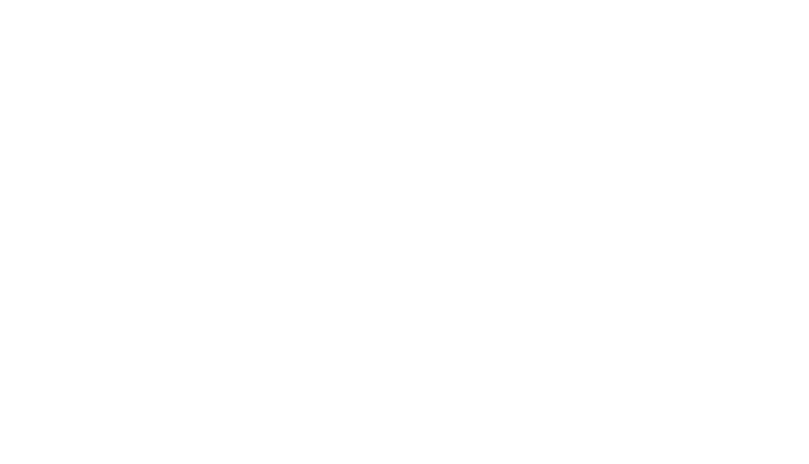
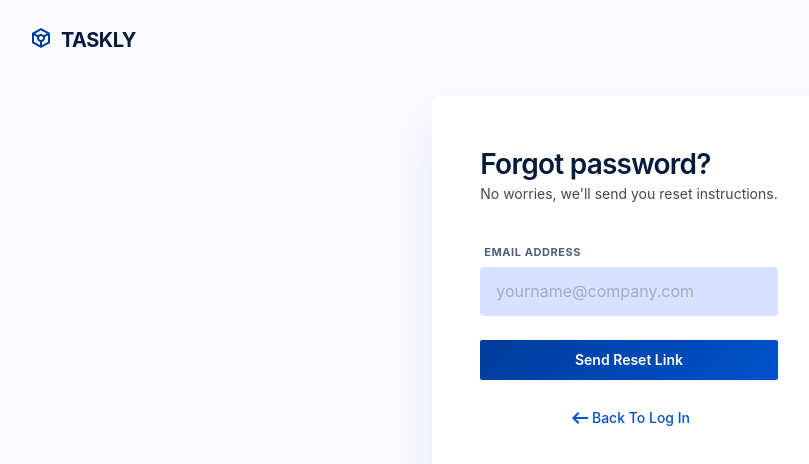
Before and after one commit to rewanabdelaziz/Taskly, an Angular app: page /forgot-password in a window 1280 px wide. Before the commit this address led to /. Shown: the top 464 px of the page, without its empty margins (11-820 px from the left). Built offline with nearby package versions, Linux system fonts and the light colour scheme.

Commit message:
feat: implement forget password page

```diff
--- a/src/app/app.component.ts
+++ b/src/app/app.component.ts
@@ -1,6 +1,9 @@
-import { Component} from '@angular/core';
-import { RouterOutlet } from '@angular/router';
+import { Component, inject, OnInit} from '@angular/core';
+import { ActivatedRoute, NavigationEnd, Router, RouterOutlet } from '@angular/router';
 import { ToastComponent } from './shared/components/toast/toast.component';
+import { StorageKeys } from './core/enums/storage-keys';
+import { ToastNotificationService } from './shared/services/toast-notification.service';
+import { filter} from 'rxjs';
 
 
 @Component({
@@ -10,6 +13,34 @@
   templateUrl: './app.component.html',
   styleUrl: './app.component.css',
 })
-export class AppComponent {
+export class AppComponent implements OnInit{
   title = 'TASKLY';
+
+  private _router = inject(Router)
+  private _activatedRouter = inject(ActivatedRoute)
+  private _toast = inject(ToastNotificationService)
+
+  ngOnInit(): void {
+    this._activatedRouter.fragment.subscribe((frag)=>{
+      // if url includes fragments (#)
+      if (frag){
+        const params = new URLSearchParams(frag);
+        const type = params.get('type');
+        const accessToken = params.get(StorageKeys.ACCESS_TOKEN)
+
+        if(type === 'recovery' ){
+          if(accessToken){
+            this._router.navigate(['/reset-password'],{
+              state: {accessToken : accessToken}
+            })
+          }else{
+            this._toast.showMsg('Invalid or expired reset link.')
+          }
+        }
+
+
+
+      }
+    })
+  }
 }
--- a/src/app/core/enums/api-endpoints.ts
+++ b/src/app/core/enums/api-endpoints.ts
@@ -4,5 +4,6 @@
     REFRESH_TOKEN ="/auth/v1/token?grant_type=refresh_token",
     LOGOUT= "/auth/v1/logout",
     GET_USER = "/auth/v1/user",
+    RECOVER_PASSWORD = "/auth/v1/recover",
     ADD_PROJECT = "/rest/v1/projects",
 }
--- /dev/null
+++ b/src/app/features/auth/components/forget-password/forget-password.component.html
@@ -0,0 +1,86 @@
+
+  <!--form container-->
+  <div class="bg-white mt-4 shadow-form-shadow px-6 py-[10.5px] sm:p-12 rounded-lg max-w-120">
+    <!-- form header -->
+    <div class=" mb-10">
+      <h2
+        class="sm:text-[1.75rem]/[2.5rem] text-[1.875rem]/[2.25rem] font-semibold text-slate-dark sm:tracking-[-0.75px] tracking-[-0.8px]"
+      >
+        Forgot password?
+      </h2>
+      <p class="body-md sm:text-sm/[20px]">No worries, we'll send you reset instructions.</p>
+    </div>
+    <!-- form -->
+    <form class="flex-1 flex flex-col justify-center" [formGroup]="forgetPasswordFrom" (ngSubmit)="onSubmit($event)">
+      <div class="form-control">
+        <label
+          for="email"
+          class="form-label"
+          [class.!error-label]="(isSubmitted() || forgetPasswordFrom.get('email')?.touched) && forgetPasswordFrom.get('email')?.errors"
+          >email address</label
+        >
+        <input
+          type="text"
+          name="email"
+          id="email"
+          class="input-text"
+          placeholder="yourname@company.com"
+          formControlName="email"
+        />
+        @if ((isSubmitted() || forgetPasswordFrom.get('email')?.touched) && forgetPasswordFrom.get('email')?.errors) {
+          <p class="error-msg mt-1.5">Please enter a valid email address.</p>
+        }
+      </div>
+
+
+
+
+      <button type="submit" class="btn-primary w-full mb-4" [disabled]="isSubmitted() || forgetPasswordFrom.invalid">Send Reset Link</button>
+      <button type="button" class="btn-ghost  text-primary-container shadow-none mb-4 flex items-center justify-center"> <span class="material-symbols-outlined">
+        arrow_left_alt
+        </span>
+       <span>Back to Log in</span>
+      </button>
+
+    </form>
+
+    @if(isSuccess()){
+        <div class="mt-18 hidden sm:block ">
+        <div class="mb-6 text-[14px]/[17.5px] tracking-normal text-success-msg-text bg-success-msg-bg p-4 rounded-lg flex items-center gap-4">
+            <span class="material-symbols-outlined ">
+                check_circle
+            </span>
+            <p>If an account exists with this email, we’ve sent a password reset link.</p>
+        </div>
+
+        <div>
+            <p class="text-[11px]/[16.5px] tracking-[0.55px] uppercase text-text-body mb-3 font-bold text-center">Didn't receive the email?</p>
+            <div class="flex items-center justify-center gap-2 bg-surface-low text-placeholder font-semibold text-[18px]/[24px] tracking-normal py-3">
+                <span class="material-symbols-outlined">
+                  timer
+                </span>
+                <p>Resend in 0{{timerMin()}}:{{ timerSec() < 10 ? '0' : '' }}{{timerSec()}}</p>
+            </div>
+        </div>
+
+    </div>
+    }
+  </div>
+
+@if(isSuccess()){
+    <div class="mt-18 sm:hidden block p-2  rounded-lg text-success-msg-text bg-success-msg-bg">
+    <div class="mb-6 text-[14px]/[17.5px] tracking-normal">
+        <div class="border-b border-message-border flex items-center gap-3">
+            <span class="material-symbols-outlined ">
+            check_circle
+            </span>
+            <p>If an account exists with this email, we’ve sent a password reset link.</p>
+        </div>
+    </div>
+    <div class="text-[11px]/[16.5px] tracking-[1.1px] uppercase flex justify-between font-bold ">
+        <p class=" text-secondary-green text-center ">Didn't receive the email?</p>
+        <p class="text-primary-container">Resend in 0{{timerMin()}}:{{ timerSec() < 10 ? '0' : '' }}{{timerSec()}}</p>
+    </div>
+
+</div>
+}
--- /dev/null
+++ b/src/app/features/auth/components/forget-password/forget-password.component.ts
@@ -0,0 +1,93 @@
+import { Component, inject, OnDestroy, signal } from '@angular/core';
+import { ToastNotificationService } from '../../../../shared/services/toast-notification.service';
+import { AuthServiceService } from '../../services/auth-service.service';
+import { FormBuilder, FormGroup, ReactiveFormsModule, Validators } from '@angular/forms';
+
+@Component({
+  selector: 'app-forget-password',
+  standalone: true,
+  imports: [ReactiveFormsModule],
+  templateUrl: './forget-password.component.html',
+  styleUrl: './forget-password.component.css'
+})
+export class ForgetPasswordComponent implements OnDestroy{
+  private fb = inject(FormBuilder);
+  private _authServie = inject(AuthServiceService);
+  _globalMsg = inject(ToastNotificationService)
+
+  forgetPasswordFrom: FormGroup;
+  isSubmitted = signal(false);
+  isSuccess
+  timerMin
+  timerSec
+  private timeIntervalId : null | number = null
+
+
+  forgetPasswordPlayload!: {email: string};
+
+  constructor() {
+    this.timerMin = signal(4)
+    this.timerSec = signal(59)
+    this.isSuccess = signal(false);
+
+      this.forgetPasswordFrom = this.fb.group({
+        email: ['', [Validators.required, Validators.email]],
+      });
+  }
+  ngOnDestroy(): void {
+    if(this.timeIntervalId) clearInterval(this.timeIntervalId)
+  }
+
+
+  onSubmit(event: Event) {
+   this.isSubmitted.set(true);
+   event.preventDefault();
+    console.log("inside submit")
+    if (this.forgetPasswordFrom.valid) {
+      console.log("before req ")
+      const {email} = this.forgetPasswordFrom.value;
+      this.forgetPasswordPlayload = { email: email};
+
+      this._authServie.recoverPassword(this.forgetPasswordPlayload).subscribe({
+        next: () =>{
+          console.log("res ")
+          this.isSuccess.set(true)
+
+          this.startCounter();
+        },
+        error: () =>{
+          this.isSubmitted.set(false)
+        }
+      })
+    }
+
+  }
+
+  startCounter(){
+    if(this.timeIntervalId) clearInterval(this.timeIntervalId)
+    this.timerMin.set(4)
+    this.timerSec.set(59)
+
+
+    this.timeIntervalId = window.setInterval(()=>{
+      if(this.timerSec()== 0){
+        // timer finished
+        if(this.timerMin() === 0){
+          clearInterval(this.timeIntervalId!)
+          this.isSubmitted.set(false)
+          this.isSuccess.set(false)
+          return;
+        }
+        this.timerMin.update((prev)=> prev-1)
+        this.timerSec.set(59)
+
+      } else{
+        this.timerSec.update((prev)=> prev-1)
+      }
+
+    },1000)
+
+    this.isSubmitted.set(false)
+  }
+
+}
--- /dev/null
+++ b/src/app/features/auth/components/reset-password/reset-password.component.html
@@ -0,0 +1 @@
+<p>reset-password works!</p>
--- a/src/app/features/auth/services/auth-service.service.ts
+++ b/src/app/features/auth/services/auth-service.service.ts
@@ -76,4 +76,9 @@
       }),
     );
   }
+
+  // reset password
+  recoverPassword(payload:{email:string}){
+    return this._http.post(`${this.baseUrl}${ApiEndponts.RECOVER_PASSWORD}`,payload)
+  }
 }
--- a/src/styles.css
+++ b/src/styles.css
@@ -25,18 +25,20 @@
   --color-placeholder: #737685;
   --color-error-msg-bg: #ffdad6;
   --color-error-msg-text: #93000a;
-  --color-success-msg-bg: #d1f7e4;
-  --color-success-msg-text: #004e32;
+  --color-success-msg-bg: #82F9BE33;
+  --color-success-msg-text: #005235;
   --color-active-task-label: #002113;
   --color-icon-card: #e8edff;
   --color-circle-checked: #004e32;
   --color-border-gray: #c3c6d64d;
   --color-border-secodary: #c3c6d633;
+  --color-message-border:#0052351A;
   --color-sidebar-text: #041b3c99;
   --color-ghost-link:#43465499;
   --color-ghost-icon:#43465466;
   --color-add-task-icon-bg:#0052CC1A;
   --color-second-optional-label:#4F5F7B99;
+  --color-secondary-green:#00523599;
   /* shadows */
   --color-btn-shadow: #0000000d;
   --shadow-form-shadow: 0px 24px 48px 0px #041b3c0f;
```
Also changed, not shown: src/app/app.routes.ts (+27 -11 lines), src/app/features/auth/components/reset-password/reset-password.component.ts (added, +12 -0 lines), src/app/features/auth/components/forget-password/forget-password.component.css (added), src/app/features/auth/components/reset-password/reset-password.component.css (added), 2 other files (tests, documents, lock files or other folders).
